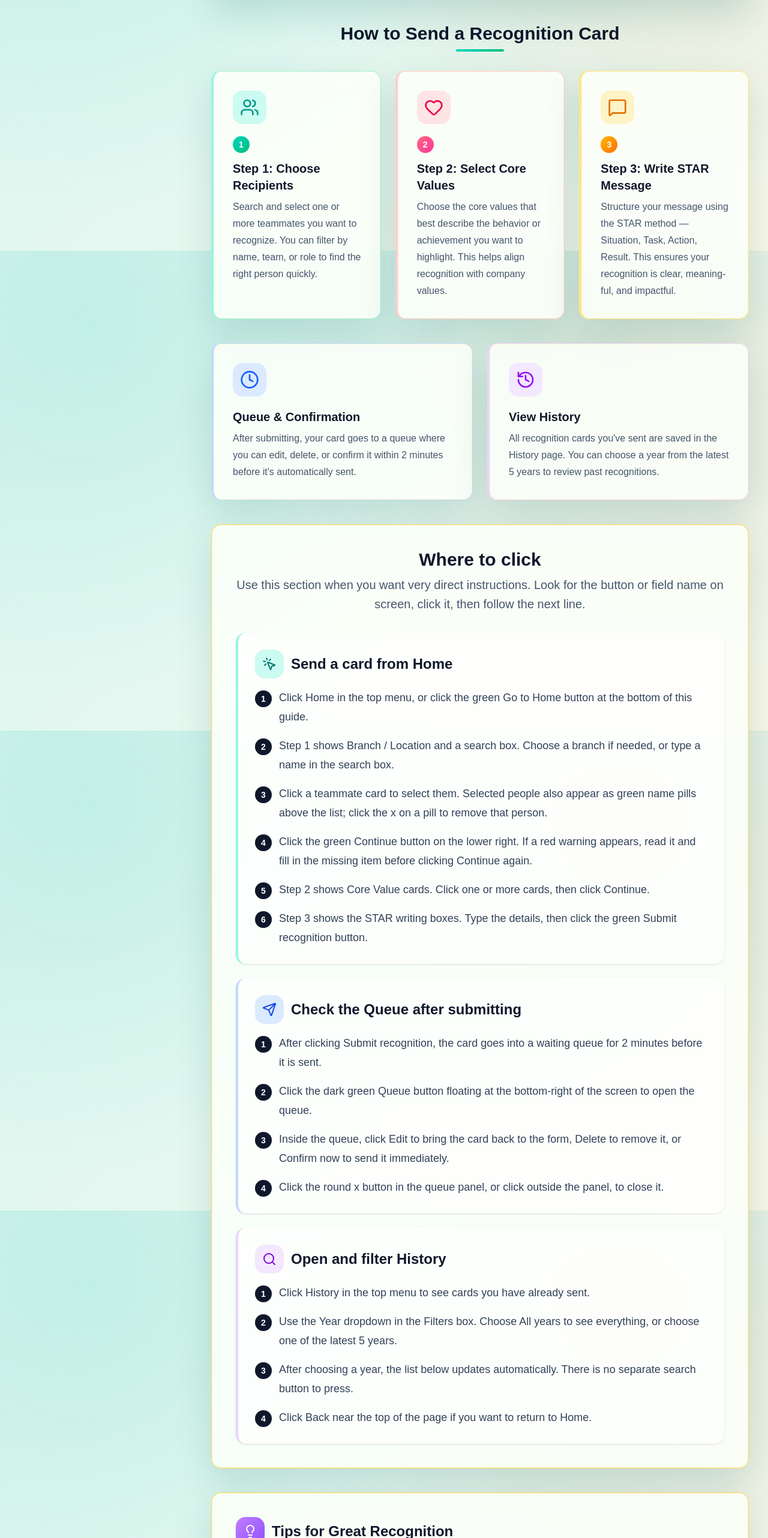
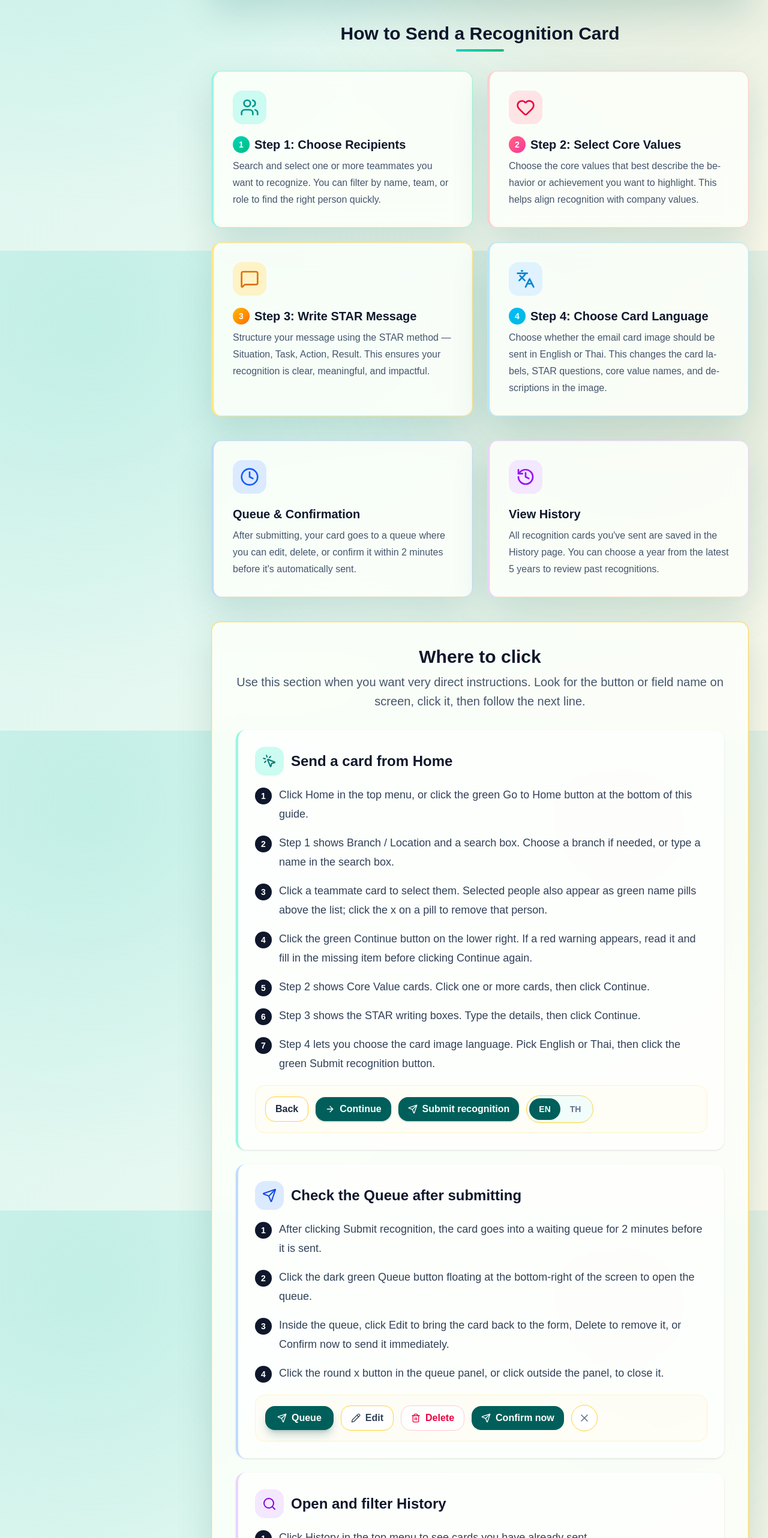
Before and after one commit to TSpoomM/recognitionCard, a Next.js app in the folder my-app/: page /guide in a window 1280 px wide. Shown: the part 1982-4546 px from the top of the page at 60% size. Built offline with nearby package versions, Linux system fonts and the light colour scheme; no server answers; the database is empty.

Commit message:
Add content in UserGuide.

```diff
--- a/my-app/app/constants/translations.ts
+++ b/my-app/app/constants/translations.ts
@@ -126,7 +126,8 @@ export const TRANSLATIONS = {
       'Click a teammate card to select them. Selected people also appear as green name pills above the list; click the x on a pill to remove that person.',
       'Click the green Continue button on the lower right. If a red warning appears, read it and fill in the missing item before clicking Continue again.',
       'Step 2 shows Core Value cards. Click one or more cards, then click Continue.',
-      'Step 3 shows the STAR writing boxes. Type the details, then click the green Submit recognition button.',
+      'Step 3 shows the STAR writing boxes. Type the details, then click Continue.',
+      'Step 4 lets you choose the card image language. Pick English or Thai, then click the green Submit recognition button.',
     ],
     guideWalkthroughQueueTitle: 'Check the Queue after submitting',
     guideWalkthroughQueueItems: [
@@ -164,6 +165,8 @@ export const TRANSLATIONS = {
     guideStep2Desc: 'Choose the core values that best describe the behavior or achievement you want to highlight. This helps align recognition with company values.',
     guideStep3Title: 'Step 3: Write STAR Message',
     guideStep3Desc: 'Structure your message using the STAR method — Situation, Task, Action, Result. This ensures your recognition is clear, meaningful, and impactful.',
+    guideStep4Title: 'Step 4: Choose Card Language',
+    guideStep4Desc: 'Choose whether the email card image should be sent in English or Thai. This changes the card labels, STAR questions, core value names, and descriptions in the image.',
     guideQueueTitle: 'Queue & Confirmation',
     guideQueueDesc: 'After submitting, your card goes to a queue where you can edit, delete, or confirm it within 2 minutes before it\'s automatically sent.',
     guideHistoryTitle: 'View History',
@@ -307,7 +310,8 @@ export const TRANSLATIONS = {
       'กดที่การ์ดชื่อเพื่อนร่วมทีมเพื่อเลือก คนที่เลือกแล้วจะแสดงเป็นป้ายชื่อสีเขียวเหนือรายการ ถ้าต้องการเอาออกให้กด x บนป้ายชื่อนั้น',
       'กดปุ่ม Continue สีเขียวที่มุมขวาล่างของฟอร์ม ถ้ามีข้อความเตือนสีแดง ให้ทำตามข้อความนั้นก่อน แล้วกด Continue อีกครั้ง',
       'ขั้นตอนที่ 2 ให้กดเลือกการ์ด Core Value ได้ 1 ข้อหรือมากกว่า จากนั้นกด Continue',
-      'ขั้นตอนที่ 3 ให้พิมพ์รายละเอียดในช่อง STAR ให้ครบ แล้วกดปุ่ม Submit recognition สีเขียว',
+      'ขั้นตอนที่ 3 ให้พิมพ์รายละเอียดในช่อง STAR ให้ครบ แล้วกด Continue',
+      'ขั้นตอนที่ 4 ให้เลือกภาษาของรูปการ์ด เลือก English หรือ ภาษาไทย แล้วกดปุ่ม Submit recognition สีเขียว',
     ],
     guideWalkthroughQueueTitle: 'ตรวจคิวหลังจากกดส่ง',
     guideWalkthroughQueueItems: [
@@ -345,6 +349,8 @@ export const TRANSLATIONS = {
     guideStep2Desc: 'เลือกค่านิยมหลักที่ตรงกับพฤติกรรมหรือความสำเร็จที่คุณต้องการยกย่อง ซึ่งช่วยให้การชื่นชมสอดคล้องกับค่านิยมขององค์กร',
     guideStep3Title: 'ขั้นตอนที่ 3: เขียนข้อความแบบ STAR',
     guideStep3Desc: 'จัดโครงสร้างข้อความของคุณด้วยวิธี STAR — สถานการณ์ งาน การกระทำ ผลลัพธ์ เพื่อให้การชื่นชมของคุณชัดเจน มีความหมาย และมีประสิทธิภาพ',
+    guideStep4Title: 'ขั้นตอนที่ 4: เลือกภาษา Card',
+    guideStep4Desc: 'เลือกว่ารูปการ์ดในอีเมลจะใช้ภาษาอังกฤษหรือภาษาไทย ระบบจะเปลี่ยน label, คำถาม STAR, ชื่อ Core Value และคำอธิบายในรูปตามภาษาที่เลือก',
     guideQueueTitle: 'คิวและการยืนยัน',
     guideQueueDesc: 'หลังจากส่ง การ์ดของคุณจะอยู่ในคิว ซึ่งคุณสามารถแก้ไข ลบ หรือยืนยันได้ภายใน 2 นาทีก่อนที่จะถูกส่งอัตโนมัติ',
     guideHistoryTitle: 'ดูประวัติ',
--- a/my-app/app/guide/page.tsx
+++ b/my-app/app/guide/page.tsx
@@ -1,19 +1,20 @@
 'use client';
 
-import { Component } from "react";
+import { Component, ReactNode } from "react";
 import { LanguageContext, getInitialLanguage } from "../context/LanguageContext";
 import { TRANSLATIONS, Language } from "../constants/translations";
 import { buildCurrentUserHref, getClientCurrentUserId } from "../lib/currentUser";
 import { reportAccessClient } from "../lib/reportAccessClient";
 import { COMMENT_TYPE_META, COMMENT_TYPES } from "../types/commentType";
 import Navbar from "../components/ui/Navbar";
-import { Users, Heart, MessageSquare, Clock, History, Star, Lightbulb, Sparkles, CheckCircle, ArrowRight, BarChart3, MousePointerClick, Send, Filter, Download, Search } from "lucide-react";
+import { Users, Heart, MessageSquare, Languages, Clock, History, Star, Lightbulb, Sparkles, CheckCircle, ArrowRight, BarChart3, MousePointerClick, Send, Filter, Download, Search, Pencil, Trash2, X, CalendarDays, FileText } from "lucide-react";
 
 type GuideState = {
   lang: Language;
   currentUserId: string;
   isAdmin: boolean;
   activeGuideSection: string;
+  demoCardLanguage: Language;
 };
 
 export default class GuidePage extends Component<Record<string, never>, GuideState> {
@@ -27,6 +28,7 @@ export default class GuidePage extends Component<Record<string, never>, GuideSta
       currentUserId: "",
       isAdmin: false,
       activeGuideSection: "recognition-card",
+      demoCardLanguage: "en",
     };
   }
 
@@ -79,8 +81,12 @@ export default class GuidePage extends Component<Record<string, never>, GuideSta
     document.getElementById(sectionId)?.scrollIntoView({ behavior: "smooth", block: "start" });
   };
 
+  private handleDemoCardLanguage = (demoCardLanguage: Language) => {
+    this.setState({ demoCardLanguage });
+  };
+
   render() {
-    const { lang, currentUserId, isAdmin, activeGuideSection } = this.state;
+    const { lang, currentUserId, isAdmin, activeGuideSection, demoCardLanguage } = this.state;
     const t = TRANSLATIONS[lang];
 
     const steps = [
@@ -114,41 +120,53 @@ export default class GuidePage extends Component<Record<string, never>, GuideSta
         iconBg: "bg-amber-100",
         iconColor: "text-amber-600",
       },
+      {
+        icon: <Languages className="h-8 w-8" />,
+        title: t.guideStep4Title,
+        desc: t.guideStep4Desc,
+        color: "from-sky-400 to-cyan-500",
+        bgColor: "bg-sky-50",
+        borderColor: "border-sky-200",
+        iconBg: "bg-sky-100",
+        iconColor: "text-sky-600",
+      },
     ];
 
-    const extraSteps = [
-      {
+    const queueStep = {
       icon: <Clock className="h-8 w-8" />,
       title: t.guideQueueTitle,
       desc: t.guideQueueDesc,
-        color: "from-blue-400 to-indigo-500",
-        bgColor: "bg-blue-50",
       borderColor: "border-blue-200",
       iconBg: "bg-blue-100",
       iconColor: "text-blue-600",
-      },
-      {
+    };
+    const historyStep = {
       icon: <History className="h-8 w-8" />,
       title: t.guideHistoryTitle,
       desc: t.guideHistoryDesc,
-        color: "from-purple-400 to-violet-500",
-        bgColor: "bg-purple-50",
       borderColor: "border-purple-200",
       iconBg: "bg-purple-100",
       iconColor: "text-purple-600",
-      },
-      {
+    };
+    const reportStep = {
       icon: <BarChart3 className="h-8 w-8" />,
       title: t.guideReportTitle,
       desc: t.guideReportDesc,
-        color: "from-cyan-400 to-sky-500",
-        bgColor: "bg-cyan-50",
       borderColor: "border-cyan-200",
       iconBg: "bg-cyan-100",
       iconColor: "text-cyan-600",
-        adminOnly: true,
-      },
-    ].filter((step) => !step.adminOnly || isAdmin);
+    };
+    const renderExtraStep = (step: typeof queueStep, className = "") => (
+      <div
+        className={`app-surface rounded-xl p-6 sm:p-8 border-l-4 ${step.borderColor} hover:shadow-lg transition-all duration-300 hover:-translate-y-1 ${className}`}
+      >
+        <div className={`inline-flex items-center justify-center w-14 h-14 rounded-xl ${step.iconBg} ${step.iconColor} mb-5`}>
+          {step.icon}
+        </div>
+        <h3 className="text-xl font-bold text-slate-900 mb-2">{step.title}</h3>
+        <p className="text-slate-600 leading-7 text-base">{step.desc}</p>
+      </div>
+    );
 
     const starItems = [
       { label: "S", title: t.guideStarSituation, color: "text-teal-600", bg: "bg-teal-100" },
@@ -172,6 +190,26 @@ export default class GuidePage extends Component<Record<string, never>, GuideSta
       { icon: <CheckCircle className="h-5 w-5" />, text: t.guideTip4 },
     ];
 
+    const demoButton = (label: string, className: string, icon?: ReactNode) => (
+      <button
+        type="button"
+        className={`inline-flex min-h-10 items-center justify-center gap-2 rounded-xl px-4 py-2 text-base font-semibold transition hover:-translate-y-0.5 active:translate-y-0 active:scale-[0.98] ${className}`}
+      >
+        {icon}
+        {label}
+      </button>
+    );
+    const demoIconButton = (label: string, className: string, icon: ReactNode) => (
+      <button
+        type="button"
+        aria-label={label}
+        title={label}
+        className={`inline-flex h-11 w-11 items-center justify-center rounded-full transition hover:-translate-y-0.5 active:translate-y-0 active:scale-[0.96] ${className}`}
+      >
+        {icon}
+      </button>
+    );
+
     const walkthroughSections = [
       {
         icon: <MousePointerClick className="h-6 w-6" />,
@@ -180,6 +218,29 @@ export default class GuidePage extends Component<Record<string, never>, GuideSta
         iconBg: "bg-teal-100",
         iconColor: "text-teal-700",
         borderColor: "border-teal-200",
+        demo: (
+          <div className="flex flex-wrap items-center gap-3">
+            {demoButton(t.back, "border-[1.5px] border-amber-300 bg-white text-slate-800 hover:border-amber-400 hover:bg-amber-50")}
+            {demoButton(t.continue, "bg-teal-800 text-white shadow-sm shadow-teal-900/25 hover:bg-teal-900", <ArrowRight className="h-4 w-4" />)}
+            {demoButton(t.submitRecognition, "bg-teal-800 text-white shadow-sm shadow-teal-900/25 hover:bg-teal-900", <Send className="h-4 w-4" />)}
+            <span className="inline-flex overflow-hidden rounded-full border-[1.5px] border-amber-300 bg-teal-50 p-1">
+              <button
+                type="button"
+                onClick={() => this.handleDemoCardLanguage("en")}
+                className={`rounded-full px-4 py-2 text-sm font-bold transition active:scale-[0.98] ${demoCardLanguage === "en" ? "bg-teal-800 text-white" : "text-slate-500 hover:bg-white"}`}
+              >
+                EN
+              </button>
+              <button
+                type="button"
+                onClick={() => this.handleDemoCardLanguage("th")}
+                className={`rounded-full px-4 py-2 text-sm font-bold transition active:scale-[0.98] ${demoCardLanguage === "th" ? "bg-teal-800 text-white" : "text-slate-500 hover:bg-white"}`}
+              >
+                TH
+              </button>
+            </span>
+          </div>
+        ),
       },
       {
         icon: <Send className="h-6 w-6" />,
@@ -188,6 +249,15 @@ export default class GuidePage extends Component<Record<string, never>, GuideSta
         iconBg: "bg-blue-100",
         iconColor: "text-blue-700",
         borderColor: "border-blue-200",
+        demo: (
+          <div className="flex flex-wrap items-center gap-3">
+            {demoButton(t.queue, "rounded-full bg-teal-800 px-5 text-white shadow-lg shadow-teal-900/25 hover:bg-teal-900", <Send className="h-4 w-4" />)}
+            {demoButton(t.edit, "border-[1.5px] border-amber-300 bg-white text-slate-700 hover:border-amber-400 hover:bg-amber-50", <Pencil className="h-4 w-4" />)}
+            {demoButton(t.delete, "border border-rose-200 bg-white text-rose-600 hover:border-rose-300 hover:text-rose-700", <Trash2 className="h-4 w-4" />)}
+            {demoButton(t.confirmNow, "bg-teal-800 text-white hover:bg-teal-900", <Send className="h-4 w-4" />)}
+            {demoIconButton("Close", "border-[1.5px] border-amber-300 bg-white text-slate-500 hover:border-amber-400 hover:text-teal-900", <X className="h-5 w-5" />)}
+          </div>
+        ),
       },
       {
         icon: <Search className="h-6 w-6" />,
@@ -196,6 +266,16 @@ export default class GuidePage extends Component<Record<string, never>, GuideSta
         iconBg: "bg-purple-100",
         iconColor: "text-purple-700",
         borderColor: "border-purple-200",
+        demo: (
+          <div className="flex flex-wrap items-center gap-3">
+            {demoButton(t.historyBackButton, "border-[1.5px] border-amber-300 bg-white text-slate-800 hover:border-amber-400 hover:bg-amber-50")}
+            {demoButton(t.historyAllYears, "border-[1.5px] border-amber-300 bg-white text-slate-800 hover:border-amber-400 hover:bg-amber-50", <CalendarDays className="h-4 w-4" />)}
+            <span className="inline-flex items-center gap-2 rounded-full bg-emerald-100 px-3 py-1.5 text-sm font-bold text-emerald-800">
+              <CheckCircle className="h-4 w-4" />
+              {t.queueConfirmed}
+            </span>
+          </div>
+        ),
       },
       {
         icon: <Filter className="h-6 w-6" />,
@@ -205,6 +285,14 @@ export default class GuidePage extends Component<Record<string, never>, GuideSta
         iconColor: "text-cyan-700",
         borderColor: "border-cyan-200",
         adminOnly: true,
+        demo: (
+          <div className="flex flex-wrap items-center gap-3">
+            {demoButton(t.reportBackButton, "border-[1.5px] border-amber-300 bg-white text-slate-800 hover:border-amber-400 hover:bg-amber-50")}
+            {demoButton("HQ", "rounded-full border-[1.5px] border-amber-300 bg-teal-800 text-white shadow-sm shadow-teal-900/15 hover:bg-teal-900")}
+            {demoButton(t.reportClearFilters, "border-[1.5px] border-amber-300 bg-white text-slate-700 hover:border-amber-400 hover:bg-amber-50", <X className="h-4 w-4" />)}
+            {demoButton(t.reportFilterPeople, "border-[1.5px] border-amber-300 bg-white text-slate-700 hover:border-amber-400 hover:bg-amber-50", <Search className="h-4 w-4" />)}
+          </div>
+        ),
       },
       {
         icon: <Download className="h-6 w-6" />,
@@ -214,6 +302,19 @@ export default class GuidePage extends Component<Record<string, never>, GuideSta
         iconColor: "text-amber-700",
         borderColor: "border-amber-200",
         adminOnly: true,
+        demo: (
+          <div className="flex flex-wrap items-center gap-3">
+            {demoButton(t.reportExportCsv, "bg-teal-800 text-white shadow-sm shadow-teal-900/25 hover:bg-teal-900", <Download className="h-4 w-4" />)}
+            {demoButton(t.reportExportPdf, "bg-teal-800 text-white shadow-sm shadow-teal-900/25 hover:bg-teal-900", <FileText className="h-4 w-4" />)}
+            <button
+              type="button"
+              className="inline-flex min-h-10 cursor-not-allowed items-center justify-center gap-2 rounded-xl bg-slate-300 px-4 py-2 text-base font-semibold text-slate-600"
+            >
+              <Download className="h-4 w-4" />
+              {t.reportExportCsv}
+            </button>
+          </div>
+        ),
       },
     ].filter((section) => !section.adminOnly || isAdmin);
 
@@ -373,7 +474,7 @@ export default class GuidePage extends Component<Record<string, never>, GuideSta
                     <div className="w-20 h-1 bg-gradient-to-r from-teal-400 to-emerald-500 rounded-full mx-auto" />
                   </div>
 
-              <div className="grid gap-6 md:grid-cols-3">
+                  <div className="grid gap-6 md:grid-cols-2 xl:grid-cols-2">
                     {steps.map((step, i) => (
                       <div
                         key={i}
@@ -382,12 +483,12 @@ export default class GuidePage extends Component<Record<string, never>, GuideSta
                         <div className={`inline-flex items-center justify-center w-14 h-14 rounded-xl ${step.iconBg} ${step.iconColor} mb-5`}>
                           {step.icon}
                         </div>
-                    <div className="flex items-center gap-2 mb-3">
+                        <h3 className="mb-2 flex items-center gap-2 text-xl font-bold text-slate-900">
                           <span className={`inline-flex items-center justify-center w-7 h-7 rounded-full bg-gradient-to-br ${step.color} text-white text-sm font-bold`}>
                             {i + 1}
                           </span>
-                    </div>
-                    <h3 className="text-xl font-bold text-slate-900 mb-2">{step.title}</h3>
+                          {step.title}
+                        </h3>
                         <p className="text-slate-600 leading-7 text-base">{step.desc}</p>
                       </div>
                     ))}
@@ -395,19 +496,10 @@ export default class GuidePage extends Component<Record<string, never>, GuideSta
                 </div>
 
                 {/* Extra Steps */}
-                <div className={`grid gap-6 mb-10 ${isAdmin ? "md:grid-cols-3" : "md:grid-cols-2"}`}>
-              {extraSteps.map((step, i) => (
-                <div
-                  key={i}
-                  className={`app-surface rounded-xl p-6 sm:p-8 border-l-4 ${step.borderColor} hover:shadow-lg transition-all duration-300 hover:-translate-y-1`}
-                >
-                  <div className={`inline-flex items-center justify-center w-14 h-14 rounded-xl ${step.iconBg} ${step.iconColor} mb-5`}>
-                    {step.icon}
-                  </div>
-                  <h3 className="text-xl font-bold text-slate-900 mb-2">{step.title}</h3>
-                  <p className="text-slate-600 leading-7 text-base">{step.desc}</p>
-                </div>
-              ))}
+                <div className="grid gap-6 mb-10 md:grid-cols-2">
+                  {renderExtraStep(queueStep)}
+                  {renderExtraStep(historyStep, "md:self-start")}
+                  {isAdmin ? renderExtraStep(reportStep, "md:col-span-2") : null}
                 </div>
 
                 {/* Detailed Walkthrough */}
@@ -438,6 +530,9 @@ export default class GuidePage extends Component<Record<string, never>, GuideSta
                               <p className="text-lg leading-8 text-slate-700">{item}</p>
                             </div>
                           ))}
+                        </div>
+                        <div className="mt-5 rounded-2xl border border-amber-100 bg-amber-50/35 p-4">
+                          {section.demo}
                         </div>
                       </section>
                     ))}
```
Lines whose indentation alone changed are shown as unchanged.
